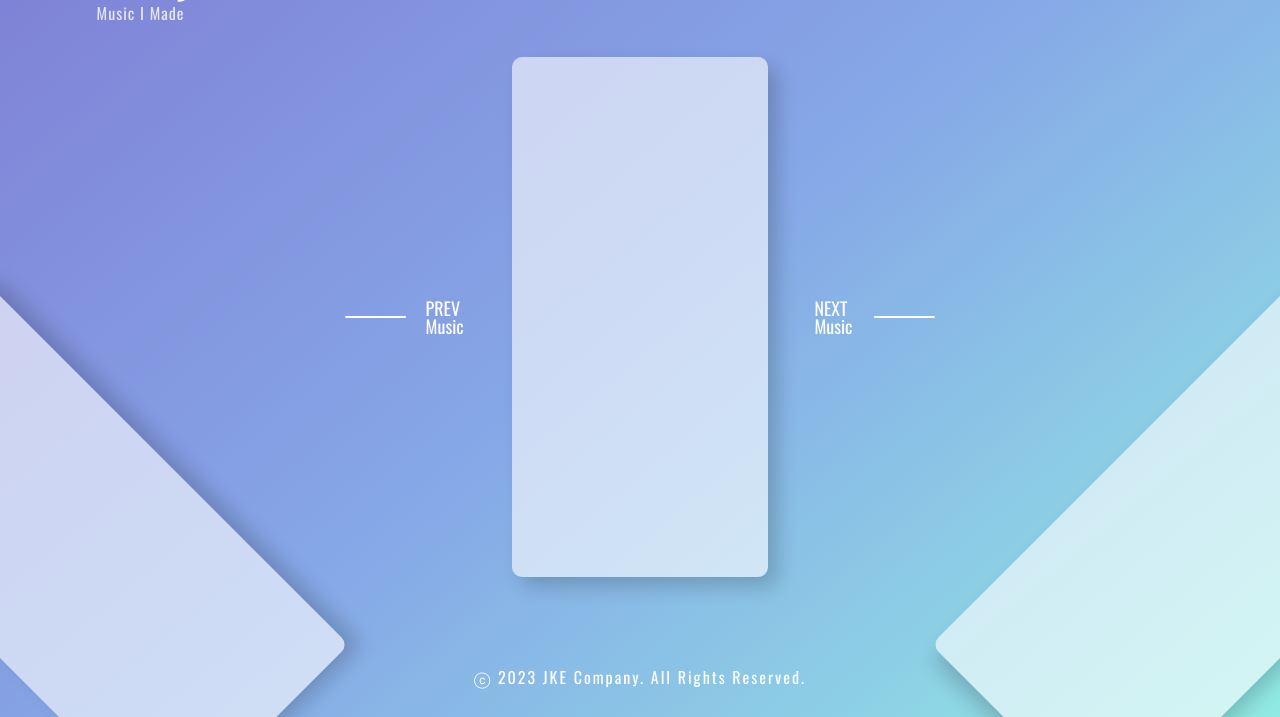
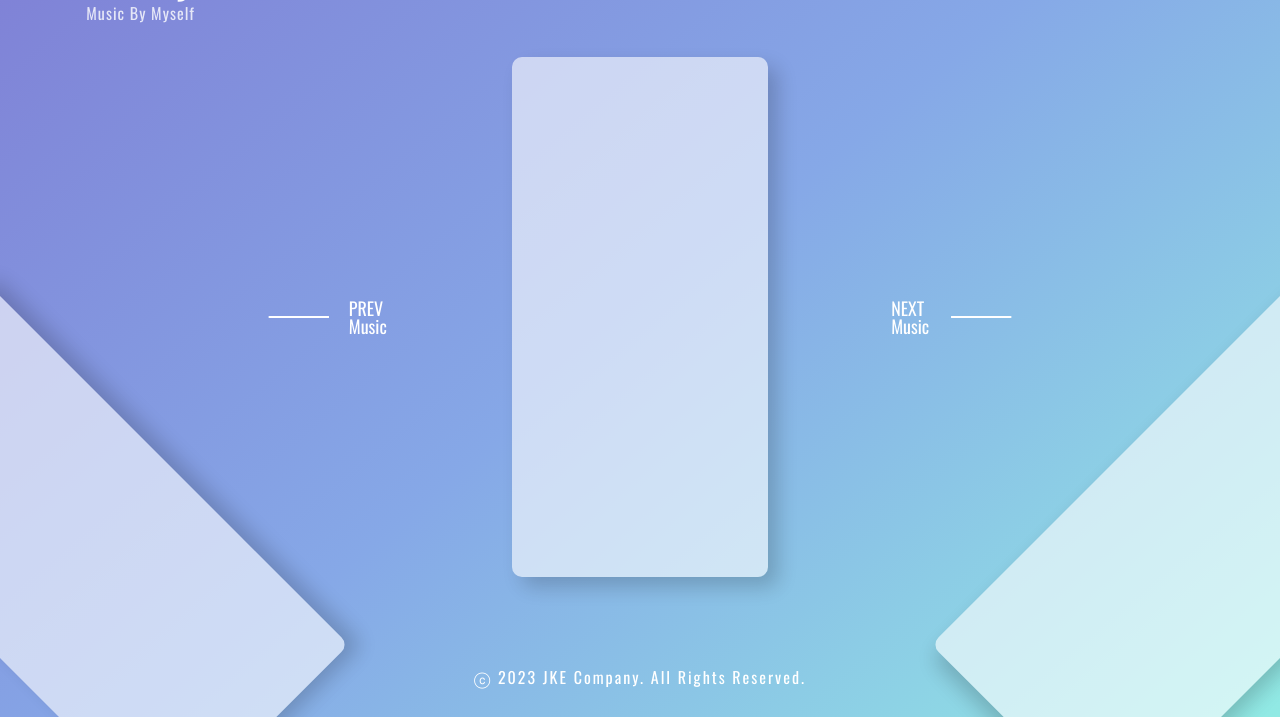
Before and after one commit to JKyEun/JKE-Player, a plain HTML site: page index.html in a window 1280 px wide. Shown: the part 83-800 px from the top of the page. Drawn offline with nearby package versions, Linux system fonts and the light colour scheme.

Commit message:
.gitignore 추가

```diff
--- a/index.html
+++ b/index.html
@@ -20,7 +20,7 @@
     <figure>
       <h1>
         <strong>JKE Player</strong><br />
-        <span>Music I Made</span>
+        <span>Music By Myself</span>
       </h1>
       <a href="javascript:void(0)" class="menu">
         <i class="fas fa-bars"></i>
--- a/scss/_btns.scss
+++ b/scss/_btns.scss
@@ -5,7 +5,7 @@
   padding-left: 60px;
   top: 50%;
   left: 50%;
-  transform: translate(-23vw, -50%);
+  transform: translate(-29vw, -50%);
   cursor: pointer;
   &:hover {
     span {
@@ -65,7 +65,7 @@
   padding-right: 60px;
   top: 50%;
   right: 50%;
-  transform: translate(23vw, -50%);
+  transform: translate(29vw, -50%);
   cursor: pointer;
   &:hover {
     span {
```
Also changed, not shown: img/cardio.jpg (deleted), img/groove.jpg (deleted), img/happy.jpg (deleted), img/light.jpg (deleted), img/lily.jpg (deleted), img/limes.jpg (deleted), img/pop.jpg (deleted), img/swing.jpg (deleted), scss/style.css, 9 other files.
